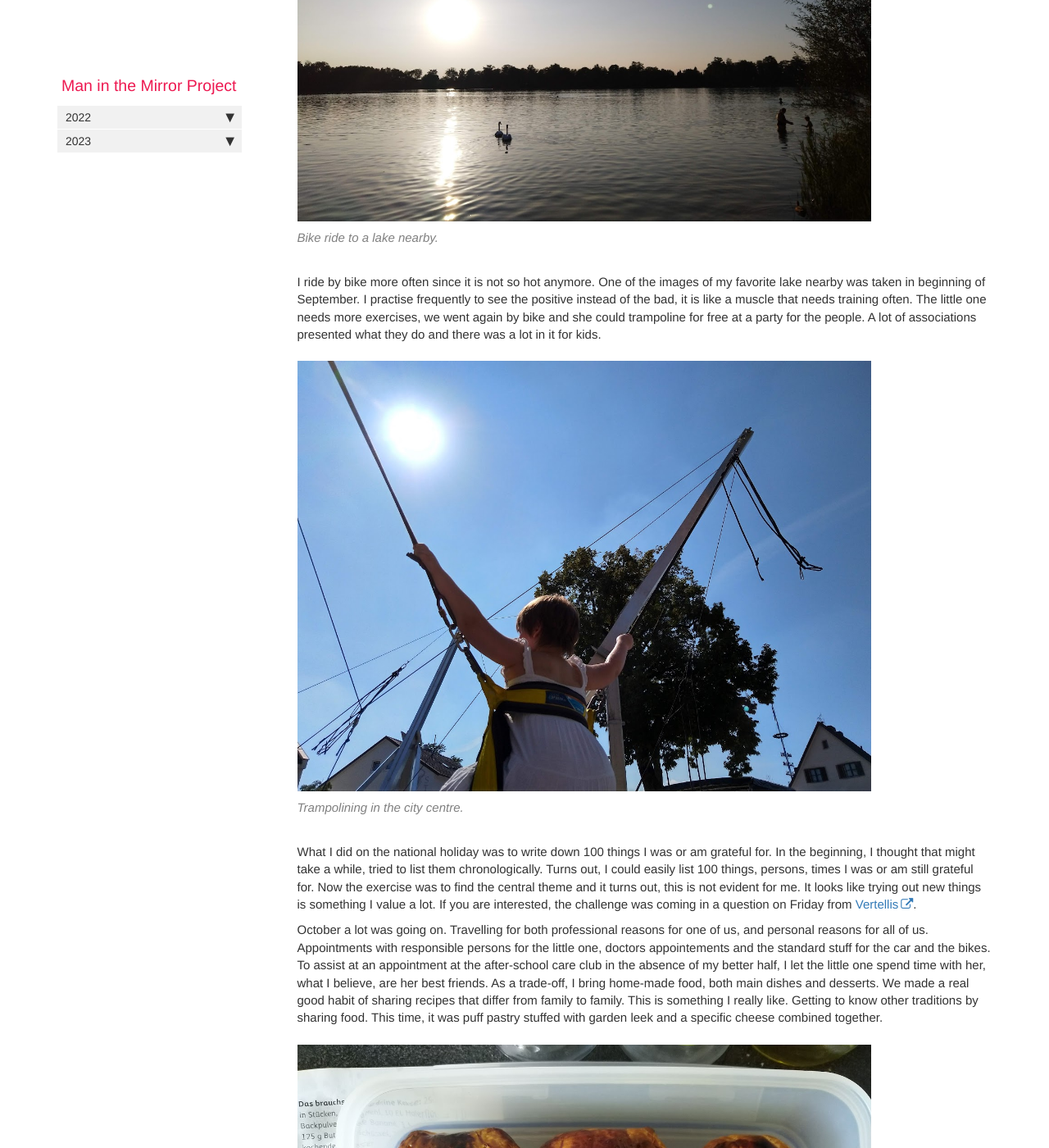
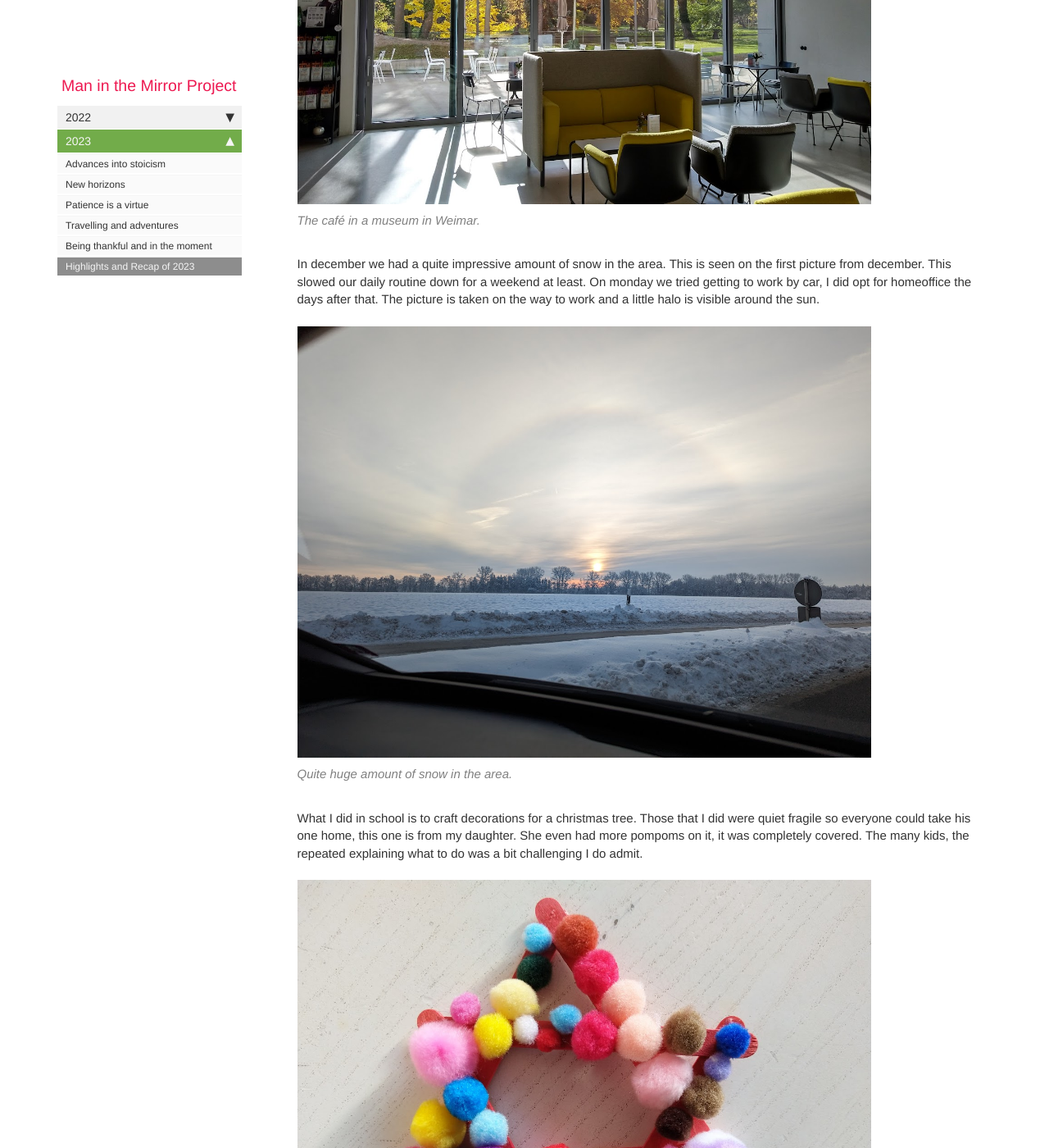
Before and after one commit to bunkeak/my-jekyll-website, a Jekyll site: the page built from _posts/2023-12-30-highlights-and-recap-of-2023.md, in a window 1280 px wide and 1400 px high, scrolled down 530 px. Shown: the whole window at 82% size. Built offline with Jekyll 4.4.1, drawn with Linux system fonts in a browser that asks for light colours; comment, search, counter and statistics services are not loaded; some of the changed text lies outside the part shown.

Commit message:
Finalized Nov and Dec entries, new goal needed still.

```diff
--- a/_data/sidebars/mydoc_sidebar.yml
+++ b/_data/sidebars/mydoc_sidebar.yml
@@ -54,4 +54,7 @@ entries:
     - title: Being thankful and in the moment
       url: /being-thankful-and-in-the-moment.html
       output: web, pdf
+    - title: Highlights and Recap of 2023
+      url: /highlights-and-recap-of-2023.html
+      output: web, pdf
 # Copyright 2021 Google LLC
--- a/_posts/2023-12-30-highlights-and-recap-of-2023.md
+++ b/_posts/2023-12-30-highlights-and-recap-of-2023.md
@@ -6,18 +6,18 @@ sidebar: mydoc_sidebar
 tags: [news]
 ---
 
-September was a bit slower in activities so I had time for reading and thinking. Thankfulness is a big thing for a while now and I always wonder if we respect ourself completely if we focus on one specific part to make us happier. The idea is in the end, being more in the moment by realizing what you take for granted everyday. Being outside and exercising generally helps me be more in the moment.
+November is usually the highlight of the year for my better half and me. That is why the picture is from the small vacations around our 10 year wedding anniversary. Autumn leaves are visible, the view was taken from the café in the Bauhaus Museum in Weimar.
 
-{% include image.html file="IMG_20230909_184539.jpg" alt="Lake nearby with swans on a late summer day." caption="Bike ride to a lake nearby." %}
+{% include image.html file="November_23_2.jpg" alt="Autumn vibes in a museum." caption="The café in a museum in Weimar." %}
 
-I ride by bike more often since it is not so hot anymore. One of the images of my favorite lake nearby was taken in beginning of September. I practise frequently to see the positive instead of the bad, it is like a muscle that needs training often. The little one needs more exercises, we went again by bike and she could trampoline for free at a party for the people. A lot of associations presented what they do and there was a lot in it for kids.
+In december we had a quite impressive amount of snow in the area. This is seen on the first picture from december. This slowed our daily routine down for a weekend at least. On monday we tried getting to work by car, I did opt for homeoffice the days after that. The picture is taken on the way to work and a little halo is visible around the sun.
 
-{% include image.html file="IMG_20230910_131247.jpg" alt="Trampolining for the little one in the city centre." caption="Trampolining in the city centre." %}
+{% include image.html file="Dezember_23_1.jpg" alt="Snow with halo around the sun seen from a car." caption="Quite huge amount of snow in the area." %}
 
-What I did on the national holiday was to write down 100 things I was or am grateful for. In the beginning, I thought that might take a while, tried to list them chronologically. Turns out, I could easily list 100 things, persons, times I was or am still grateful for. Now the exercise was to find the central theme and it turns out, this is not evident for me. It looks like trying out new things is something I value a lot. If you are interested, the challenge was coming in a question on Friday from [Vertellis](https://vertellis.de/pages/freitag).
+What I did in school is to craft decorations for a christmas tree. Those that I did were quiet fragile so everyone could take his one home, this one is from my daughter. She even had more pompoms on it, it was completely covered. The many kids, the repeated explaining what to do was a bit challenging I do admit.
 
-October a lot was going on. Travelling for both professional reasons for one of us, and personal reasons for all of us. Appointments with responsible persons for the little one, doctors appointements and the standard stuff for the car and the bikes. To assist at an appointment at the after-school care club in the absence of my better half, I let the little one spend time with her, what I believe, are her best friends. As a trade-off, I bring home-made food, both main dishes and desserts. We made a real good habit of sharing recipes that differ from family to family. This is something I really like. Getting to know other traditions by sharing food. This time, it was puff pastry stuffed with garden leek and a specific cheese combined together.
+{% include image.html file="Dezember_23_2.jpg" alt="Crafting result from the little one from school." caption="Decoration for a Christmas tree." %}
 
-{% include image.html file="IMG_20231010_155831.jpg" alt="Puff pastry stuffed with garden leek and cheese." caption="Sharing food and recipes." %}
+I challenged myself much more than I did the years before. Most of the time it worked out nicely. I still have trouble acting according to my personal needs when I am less powerful, for example when I am sick and need some rest.
 
-On the holidays the little one has her second swim training. Every day for 45 minutes to start the day. We even went for trick or treat for the first time in the neighbourhood. It was relatively cold, windy and long distances to walk. We did our best and for sure can use the costume for Fasching starting in 10 days or beginning of next year.
+I am right now working on a more concrete new challenge for 2024 and will post latest end of february a new goal and my progress with it.
```
Also changed, not shown: images/Dezember_23_1.jpg (added), images/Dezember_23_2.jpg (added), images/November_23_2.jpg (added).
